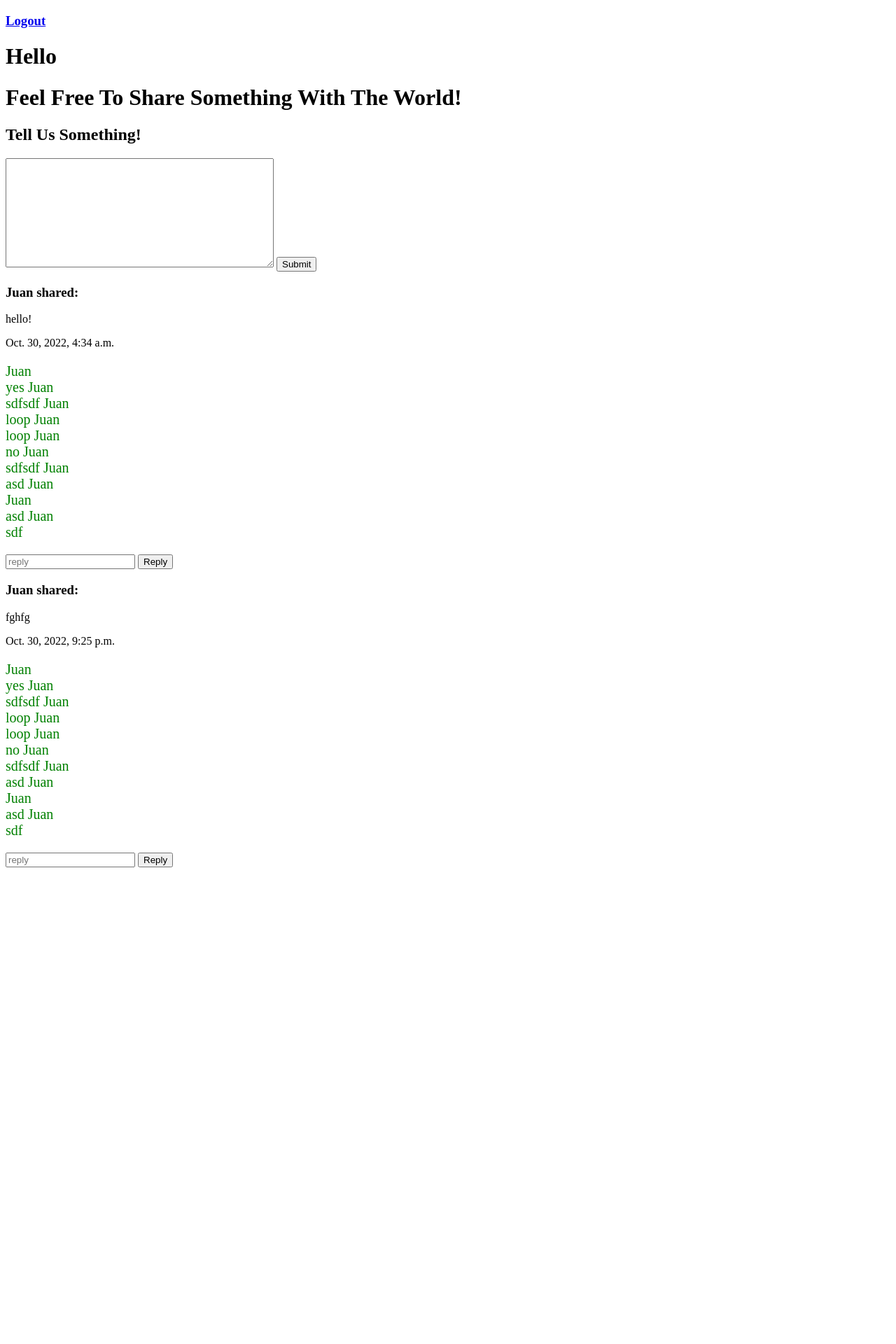
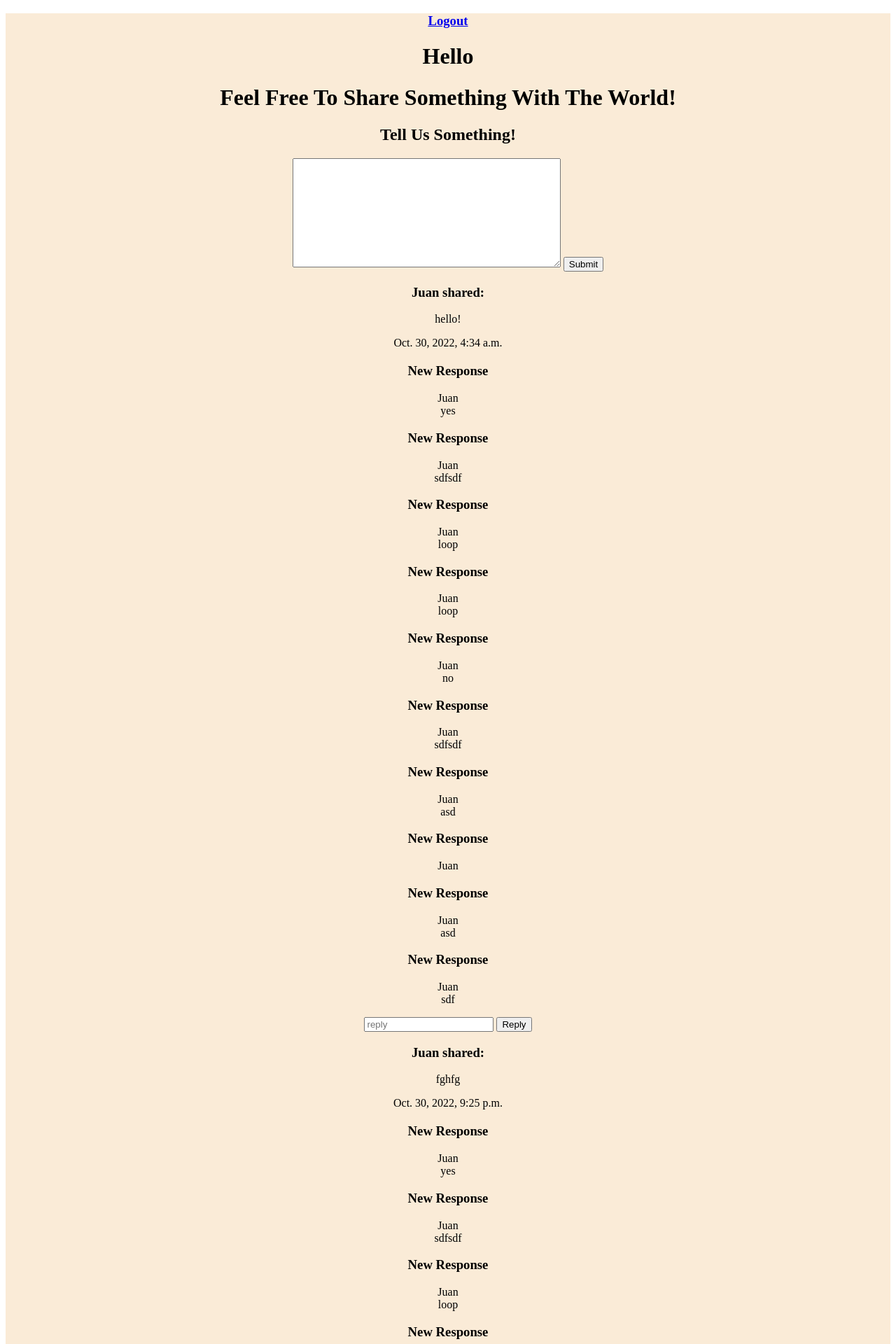
Before and after one commit to jerenteria/blog, a Django app: page /home in a window 1280 px wide. Shown: the top 1920 px of the page at 70% size. Before the commit the page ends 1239 px from the top, so only its background shows below. Run offline with Django 3.2, Linux system fonts and the light colour scheme; data comes from the database, SQL or seed files in the repository.

Commit message:
making page look cleaner by adding some css

```diff
--- a/blog_project/blog_app/static/css/style.css
+++ b/blog_project/blog_app/static/css/style.css
@@ -1,4 +1,9 @@
 #replies {
-    color: green;
     font-size: 20px;
 }
+
+.container {
+    text-align: center;
+    background-color: antiquewhite;
+    font-family: "Rockwell";
+}
--- a/blog_project/blog_app/templates/home.html
+++ b/blog_project/blog_app/templates/home.html
@@ -8,6 +8,7 @@
     {% load static %}
 </head>
 <body>
+    <div class="container">
         <span>
             <h3><a href="/logout">Logout</h3></a>
         </span>
@@ -35,6 +36,7 @@
             <!-- one response -->
             <p id="replies">
                 {% for response in all_replies %}
+                <h3>New Response</h3>
                     {{response.responder.first_name}}
                     <br>
                     {{response.text}}
@@ -48,6 +50,6 @@
         </form>
 
         {% endfor %}
-
+    </div>
 </body>
 </html>
```
Lines whose indentation alone changed are shown as unchanged.
